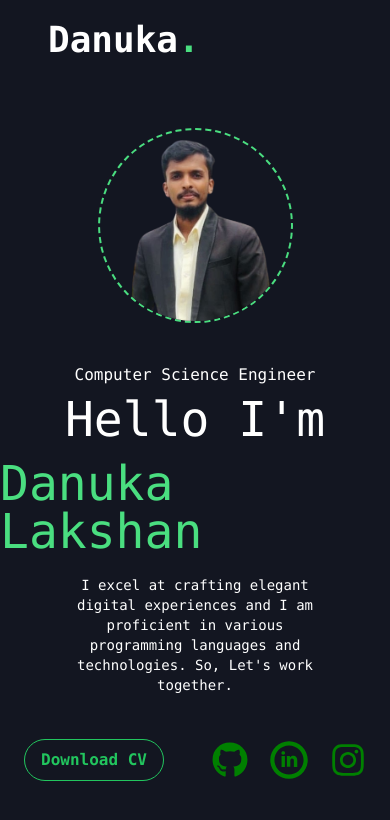
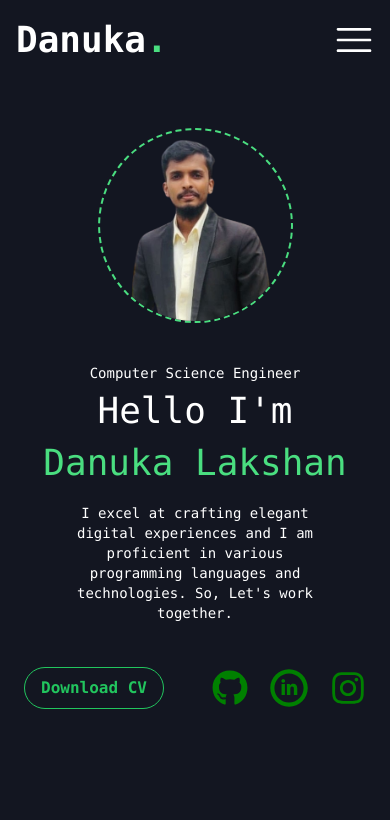
Before and after one commit to lakshanpd/portfolio, a React (Create React App) app: page / in a window 390 px wide. Shown: the top 820 px of the page. Built offline with nearby package versions, Linux system fonts and the light colour scheme.

Commit message:
error fixed.

```diff
--- a/src/components/about.js
+++ b/src/components/about.js
@@ -39,16 +39,16 @@ function About() {
         <div className="screen-2:h-0 h-10"></div>
         {/*Description*/}
         <div className="screen-2:w-3/5 flex flex-col screen-2:items-start screen-2:text-lg items-center">
-          <h2>Computer Science Engineer</h2>
+          <h2 className="text-sm">Computer Science Engineer</h2>
           <div className="h-2"></div>
-          <p className="screen-2:text-7xl text-5xl">Hello I'm</p>
+          <p className="screen-2:text-7xl text-4xl">Hello I'm</p>
 
           {/* <TextRevealTW text={"Danuka Lakshan"} /> */}
           <motion.p
-            className="screen-2:text-7xl text-5xl text-green-400 pt-4"
+            className="screen-2:text-7xl text-4xl text-green-400 pt-3"
             initial={{ opacity: 0 }} // Start off-screen and invisible
             animate={{ opacity: 1 }} // Fade in and move to position
-            transition={{ duration: 1 }} // Animation duration
+            transition={{ duration: 1, delay: 0.5 }} // Animation duration
           >
             Danuka Lakshan
           </motion.p>
@@ -59,7 +59,7 @@ function About() {
             className="screen-2:w-11/12 w-8/12 lg:text-lg text-sm screen-2:text-start text-center"
             initial={{ opacity: 0, y: 20 }} // Start off-screen and invisible
             animate={{ opacity: 1, y: 0 }} // Fade in and move to position
-            transition={{ duration: 1, delay: 1 }} // Animation duration
+            transition={{ duration: 1, delay: 1.5 }} // Animation duration
           >
             I excel at crafting elegant digital experiences and I am proficient
             in various programming languages and technologies. So, Let's work
--- a/src/components/navbar.js
+++ b/src/components/navbar.js
@@ -3,11 +3,12 @@ import { RxHamburgerMenu } from "react-icons/rx";
 import { useState } from "react";
 import { IoMdClose } from "react-icons/io";
 import { AnimatePresence, motion } from "framer-motion";
+import { useEffect } from "react";
 
 function Navbar(props) {
   const navbar_options = ["Home", "Services", "Resume", "Projects", "Contact"];
   const [hamburgerClicked, setHamburgerClicked] = useState(false);
-  // const [screenWidth, setScreenWidth] = useState(window.innerWidth);
+  const [screenWidth, setScreenWidth] = useState(window.innerWidth);
 
   const navigate = useNavigate();
 
@@ -19,28 +20,29 @@ function Navbar(props) {
     }
   };
 
-  // useEffect(() => {
-  //   const handleResize = () => {
-  //     setScreenWidth(window.innerWidth);
-  //   };
+  useEffect(() => {
+    const handleResize = () => {
+      setScreenWidth(window.innerWidth);
+    };
 
-  //   window.addEventListener("resize", handleResize);
+    window.addEventListener("resize", handleResize);
 
-  //   return () => {
-  //     window.removeEventListener("resize", handleResize);
-  //   };
-  // }, []);
+    return () => {
+      window.removeEventListener("resize", handleResize);
+    };
+  }, []);
 
   return (
     <div className="flex w-full min-h-20 text-white items-center font-mono fixed z-50">
       <div
-        className="flex w-5/12 items-start pl-12 text-4xl font-bold hover:cursor-pointer"
+        className="flex w-5/12 items-start sm:pl-12 screen-3:pl-4 text-4xl font-bold hover:cursor-pointer"
         onClick={() => handleClick("Home")}
       >
         Danuka<span className="text-green-400">.</span>
       </div>
 
-      <div className="flex items-start w-7/12 h-full screen-2:visible invisible">
+      <div className="flex items-start w-7/12 h-full">
+        {screenWidth > 800 && (
           <div className="flex justify-around items-center  h-full w-11/12">
             {navbar_options.map((option) => {
               return (
@@ -64,16 +66,20 @@ function Navbar(props) {
               Hire me
             </button>
           </div>
+        )}
       </div>
 
-      {!hamburgerClicked ? (
+      {/* {!hamburgerClicked ? (
+
+      ) : null} */}
+      {screenWidth < 800 && (
         <div
-          className="screen-2:invisible lg:pr-6 pr-3 hover:cursor-pointer hover:text-green-400 transition duration-300"
+          className="screen-2:invisible lg:pr-6 screen-3:pr-4 hover:cursor-pointer hover:text-green-400 transition duration-300"
           onClick={() => setHamburgerClicked(true)}
         >
           <RxHamburgerMenu size={40} />
         </div>
-      ) : null}
+      )}
       <AnimatePresence>
         {hamburgerClicked && (
           <>
@@ -90,7 +96,7 @@ function Navbar(props) {
             >
               <button
                 onClick={() => setHamburgerClicked(false)} // Close the sidebar
-                className="text-white p-6"
+                className="text-white p-6 "
               >
                 <IoMdClose
                   size={30}
--- a/tailwind.config.js
+++ b/tailwind.config.js
@@ -7,6 +7,7 @@ module.exports = {
         xs: "360px", // Define your custom xs breakpoint
         "screen-1": "1160px",
         "screen-2": "1240px",
+        "screen-3": "350px",
       },
       colors: {
         darkBlue: "#131621",
```
Lines whose indentation alone changed are shown as unchanged.
